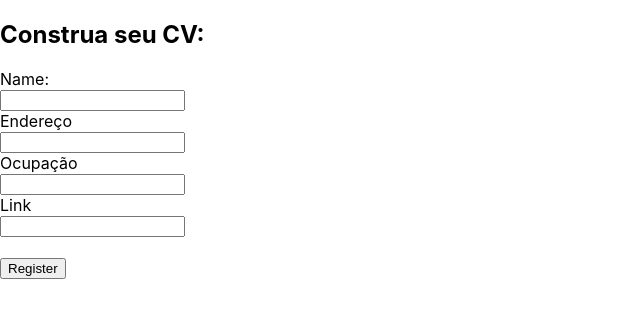
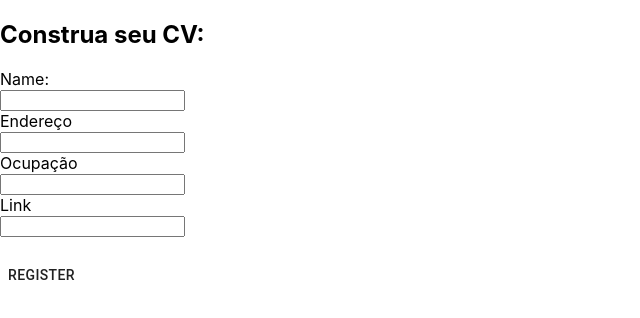
Before and after one commit to asreal089/cvbuilder, a Next.js app: page /builder in a window 1280 px wide. Shown: the top 318 px of the page, without its empty margins (0-640 px from the left). Built offline with nearby package versions, Linux system fonts and the light colour scheme.

Commit message:
adding material ui ao projeto

```diff
--- a/package.json
+++ b/package.json
@@ -9,6 +9,7 @@
     "lint": "next lint"
   },
   "dependencies": {
+    "@material-ui/core": "^4.12.3",
     "bootstrap": "^5.0.0-beta3",
     "next": "11.1.2",
     "react": "17.0.2",
--- a/pages/builder.tsx
+++ b/pages/builder.tsx
@@ -1,6 +1,8 @@
 import { NextPage } from "next";
 import DadosLinks from "./components/links"
-import { useState } from "react";
+import React, { useState } from "react";
+import { Button } from '@material-ui/core';
+
 
 const Builder:NextPage = () => {
 
@@ -46,7 +48,7 @@ const Builder:NextPage = () => {
                 {dadosLinkList}
                 <br />
 
-                <button onClick={pushLinks}>Register</button>
+                <Button onClick={pushLinks}>Register</Button>
             </form>
         </div>
     )
```
Also changed, not shown: 1 other file (tests, documents, lock files or other folders).
